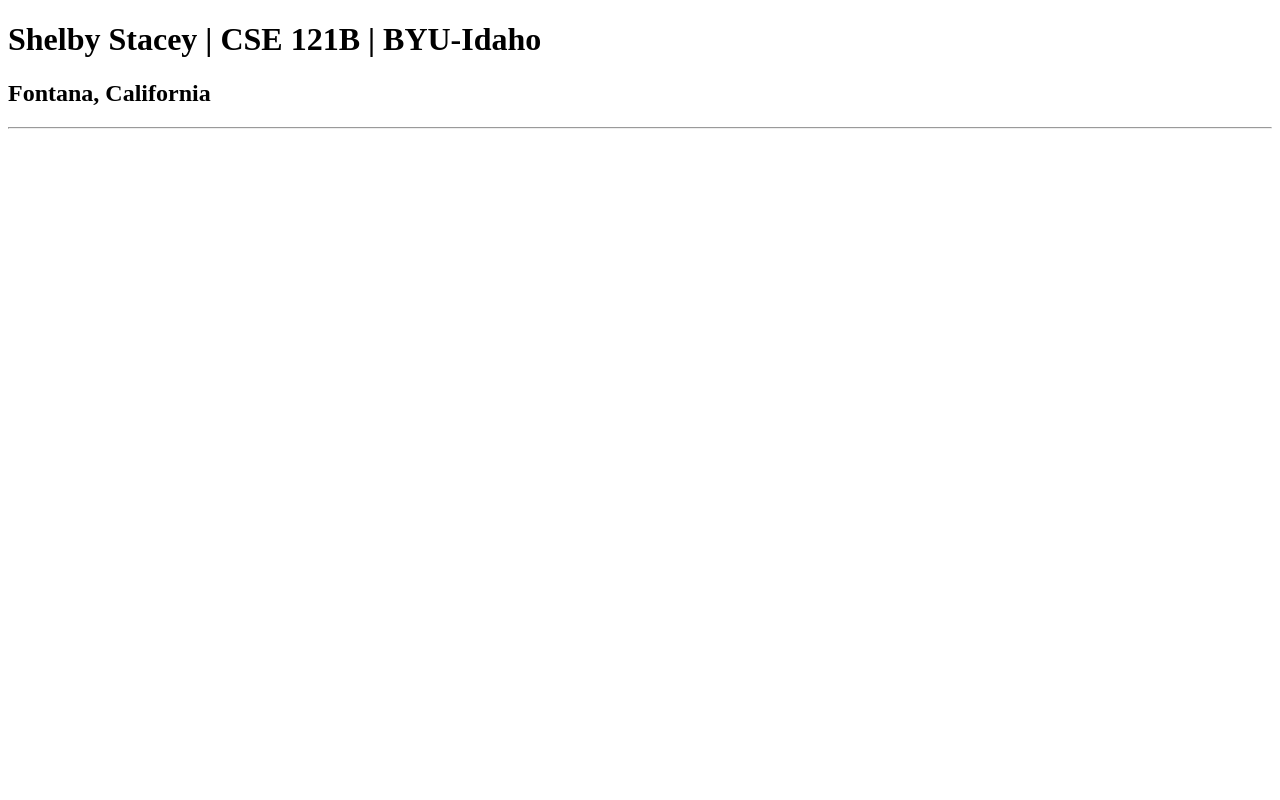
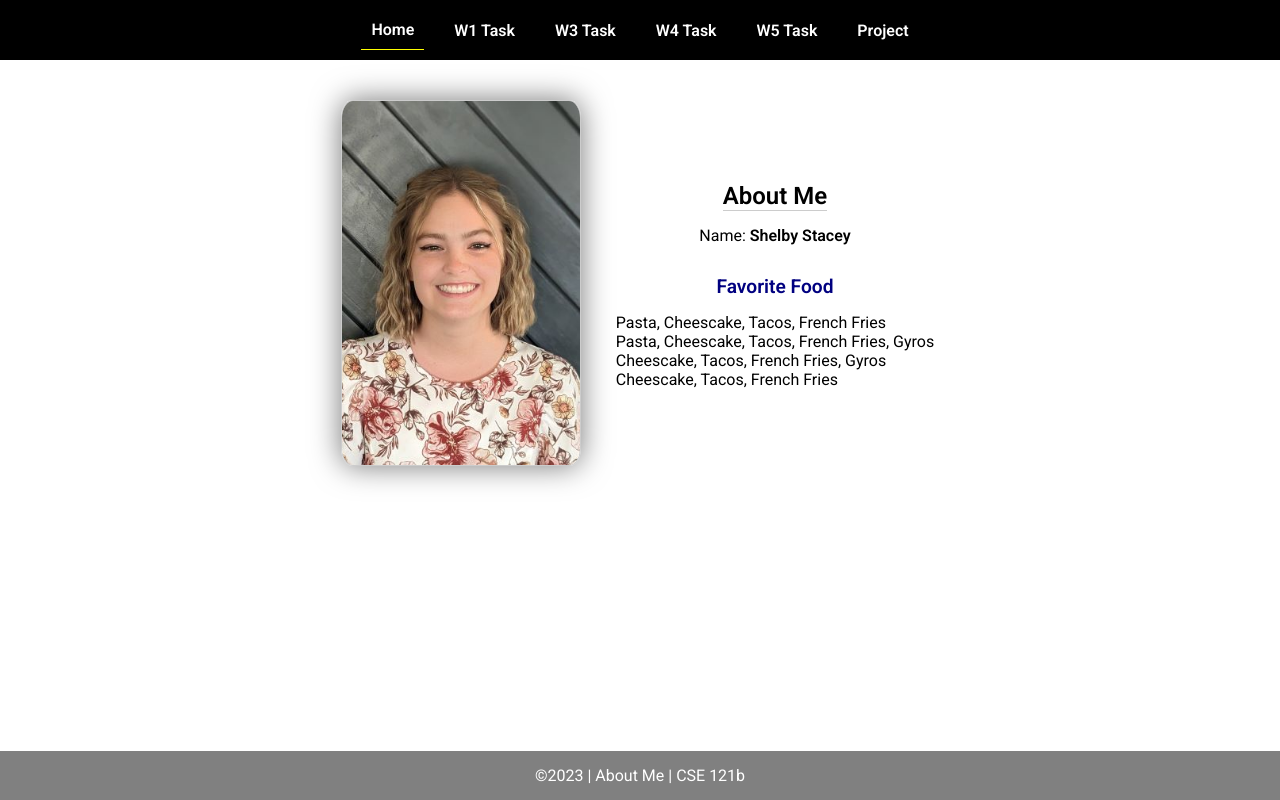
Before and after one commit to shelbystaceyy/cse121b, a plain HTML site: page index.html in a window 1280 px wide. Drawn offline with Linux system fonts and the light colour scheme.

Commit message:
w02 assignment

```diff
--- a/index.html
+++ b/index.html
@@ -1,13 +1,45 @@
 <!DOCTYPE html>
 <html lang="en">
+
 <head>
-    <meta charset="UTF-8">
-    <meta name="viewport" content="width=device-width, initial-scale=1.0">
-    <title>Shelby Stacey | CSE 121B | BYU-Idaho</title>
+  <meta charset="UTF-8">
+  <meta name="viewport" content="width=device-width, initial-scale=1.0">
+  <title>About Me | CSE 121b | W02: Programming Tasks</title>
+  <link rel="preconnect" href="https://fonts.googleapis.com">
+  <link rel="preconnect" href="https://fonts.gstatic.com" crossorigin>
+  <link href="https://fonts.googleapis.com/css2?family=Roboto:wght@400;600&display=swap"
+    rel="stylesheet">
+  <link rel="stylesheet" href="styles/main.css">
 </head>
+
 <body>
-    <h1>Shelby Stacey | CSE 121B | BYU-Idaho</h1>
-    <h2>Fontana, California</h2>
-    <hr>
+  <nav>
+    <ul id="menu">
+      <li><a id="toggleMenu">&equiv;</a></li>
+      <li><a href="index.html" class="active">Home</a></li>
+      <li><a href="w01-task.html">W1 Task</a></li>
+      <li><a href="w03-task.html">W3 Task</a></li>
+      <li><a href="w04-task.html">W4 Task</a></li>
+      <li><a href="w05-task.html">W5 Task</a></li>
+      <li><a href="project.html">Project</a></li>
+    </ul>
+  </nav>
+  <main id="home">
+    <picture>
+      <img src="images/shelby.jpg" alt="Placeholder Image">
+    </picture>
+    <section>
+      <h1>About Me</h1>
+      <div class="info">Name: <span id="name"></span></div>
+      <h2>Favorite Food</h2>
+      <div class="block" id="food"></div>
+    </section>
+  </main>
+  <footer>
+    &copy;<span id="year"></span> | About Me | CSE 121b
+  </footer>
+  <script src="scripts/main.js"></script>
+  <script src="scripts/w02-task.js"></script>
 </body>
+
 </html>
--- /dev/null
+++ b/scripts/main.js
@@ -0,0 +1,9 @@
+// copyright year
+document.querySelector('#year').textContent = new Date().getFullYear();
+
+// toggle menu in small view
+const toggleMenu = () => {
+    document.querySelector('#menu').classList.toggle('open');
+}
+
+document.querySelector('#toggleMenu').addEventListener('click', toggleMenu);
--- /dev/null
+++ b/scripts/w02-task.js
@@ -0,0 +1,50 @@
+/* W02-Task - Profile Home Page */
+
+/* Step 1 - Setup type tasks - no code required */
+
+/* Step 2 - Variables */
+let fullName = 'Shelby Stacey';
+
+const currentYear = 2023;
+
+var profilePicture = 'images/shelby.jpg';
+
+/* Step 3 - Element Variables */
+const nameElement = document.getElementById('name');
+
+const foodElement = document.getElementById('food');
+
+const yearElement = document.querySelector('#year');
+
+var imageElement = document.getElementsByTagName('img');
+
+
+/* Step 4 - Adding Content */
+nameElement.innerHTML = `<strong>${fullName}<strong>`;
+
+yearElement.textContent = `${currentYear}`;
+
+imageElement.setAttribute = ('src', profilePicture);
+
+imageElement.setAttribute = ('alt', `Profile image of: ${fullName}`)
+
+
+/* Step 5 - Array */
+
+const favFood = ['Pasta', 'Cheescake', 'Tacos', 'French Fries'];
+
+foodElement.textContent = `${favFood.join(', ')}`;
+
+var addFavFood = 'Gyros';
+
+favFood.push(addFavFood);
+
+foodElement.innerHTML += `<br>${favFood.join(', ')}`;
+
+favFood.shift();
+
+foodElement.innerHTML += `<br>${favFood.join(', ')}`;
+
+favFood.pop();
+
+foodElement.innerHTML += `<br>${favFood.join(', ')}`;
--- /dev/null
+++ b/styles/main.css
@@ -0,0 +1,157 @@
+/* Universal Selector */
+* {
+    margin: 0;
+    padding: 0;
+    box-sizing: border-box;
+}
+
+/* HTML Selectors */
+body {
+    font-family: 'Roboto', Helvetica, sans-serif;
+}
+
+nav {
+    background-color: black;
+    width: 100%;
+    position: fixed;
+    top: 0;
+}
+
+nav ul {
+    display: flex;
+    flex-direction: column;
+    align-items: center;
+    max-width: fit-content;
+    margin: 0 auto;
+}
+
+nav ul li {
+    flex: 1 1 auto;
+}
+
+nav ul li:first-child {
+    display: block;
+    font-size: 2rem;
+}
+
+nav ul li:first-child a {
+    padding: 1px 10px;
+}
+
+nav ul li {
+    display: none;
+    list-style: none;
+    margin: 10px;
+}
+
+nav ul li a {
+    display: block;
+    padding: 10px;
+    text-decoration: none;
+    font-weight: 600;
+    color: white;
+    text-align: center;
+}
+
+nav ul li a:hover {
+    background-color: #efefef;
+    color: black;
+}
+
+h1, h2 {
+    text-align: center;
+    margin-bottom: 15px;
+
+}
+
+h1 {
+border-bottom: 1px solid #ccc;
+}
+
+h2 {
+    font-size: 1.2rem;
+    color: navy;
+    text-align: center;
+    margin-top: 30px;
+}
+
+main {
+    margin-top: 125px;
+    display: grid;
+    grid-template-columns: 1fr;
+    grid-gap: 20px;
+    align-items: center;
+    justify-content: center;
+}
+
+picture {
+    margin: 0 auto;
+}
+
+picture img {
+    width: 240px;
+    height: auto;
+    border-radius: 5%;
+    border: 1px solid #ccc;
+    box-shadow: 0 0 30px #777;
+}
+
+section {
+    display: flex;
+    flex-direction: column;
+    align-items: center;
+    margin: 10px
+}
+
+label {
+    margin: 15px 0;
+}
+
+footer {
+    background-color: gray;
+    color: white;
+    padding: 15px;
+    text-align: center;
+    width: 100%;
+    position: fixed;
+    bottom: 0;
+}
+
+/* Class Selectors */
+.active {
+    border-bottom: 1px solid yellow;
+}
+
+.open li {
+    display: block;
+}
+
+.block {
+    display: block;
+}
+
+/* ID Selectors */
+
+/* Media Queries */
+@media only screen and (min-width: 32.5em) {
+    nav ul {
+        flex-direction: row;
+    }
+
+    nav ul li:first-child {
+        display: none;
+    }
+
+    nav ul li {
+        display: block;
+    }
+
+    main {
+        margin: 100px auto 20px;
+        grid-template-columns: 250px 1fr;
+        max-width: -moz-fit-content;
+        max-width: fit-content;
+
+    }
+
+}
```
Also changed, not shown: index-old.html (added, +13 -0 lines), images/placeholder.png (added), images/shelby.jpg (added).
